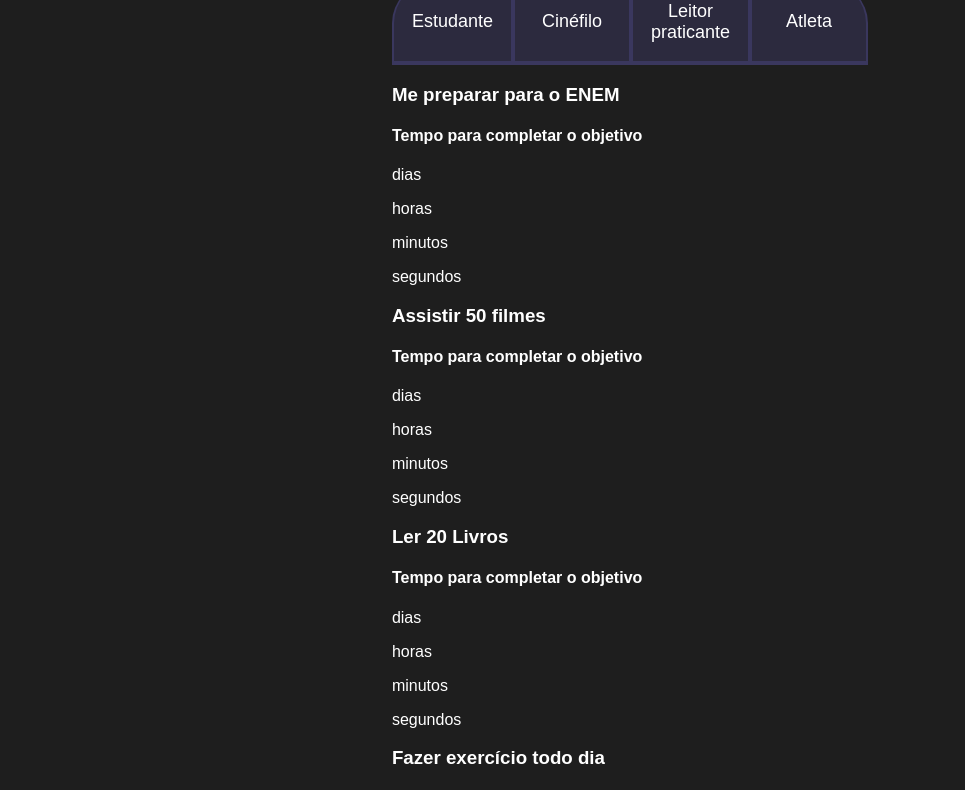
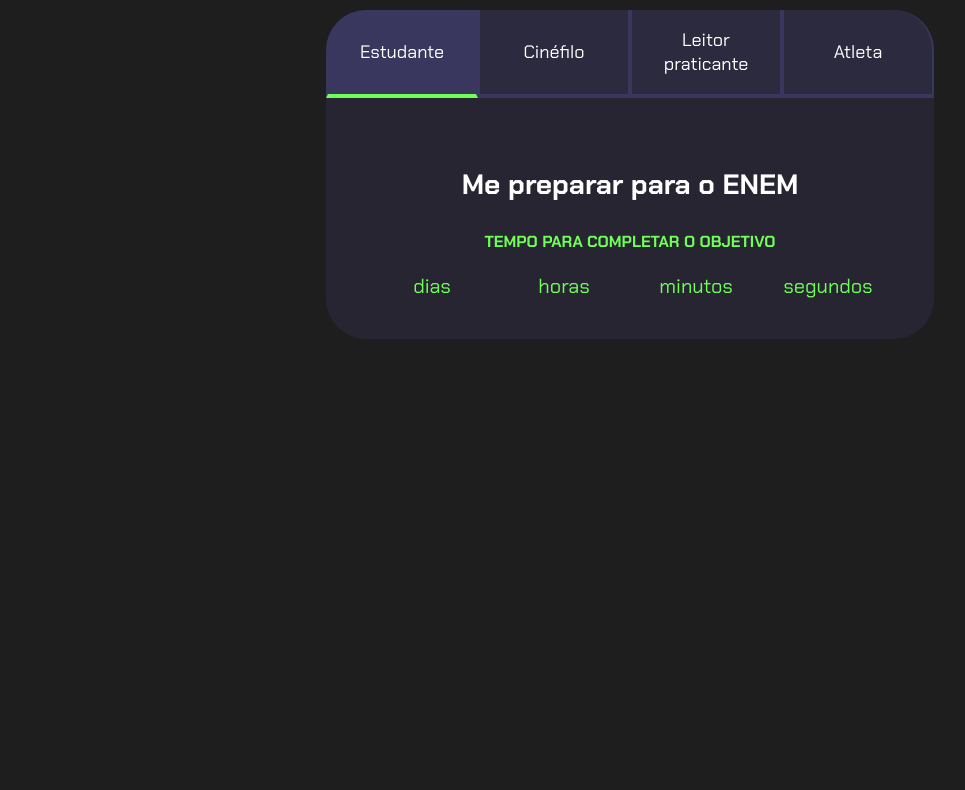
Before and after one commit to LucasandrePetry/trabalho-de-programa-o-2024, a plain HTML site: page index.html in a window 1280 px wide. Shown: the part 93-883 px from the top of the page, without its empty margins (10-975 px from the left). After the commit the page ends 800 px from the top, so only its background shows below. Drawn offline with Linux system fonts and the light colour scheme; a script that the page names is missing.

Commit message:
Update style.css

```diff
--- a/style.css
+++ b/style.css
@@ -1,43 +1,45 @@
 @import url('https://fonts.googleapis.com/css2?family=Chakra+Petch:wght@400;700&display=swap');
 
-:root{
+:root {
     --cor-de-fundo: #1E1E1E;
-    --verde: rgb(111, 255, 87);
-    --branco: rgb(255, 255, 255);
-    --botão-ativo: rgb(58, 55, 94);
-    --botão-inativo: rgba(58, 55, 94, 0.5);
+    --verde: #6FFF57;
+    --branco: #FFFFFF;
+    --botao-ativo: #3A375E;
+    --botao-inativo: rgba(58, 55, 94, 0.5);
     --texto-fundo: rgba(58, 55, 94, 0.3);
 }
 
-body{
+body {
     background-color: var(--cor-de-fundo);
     color: var(--branco);
-    font-family: " Chakra Petch ", sans-serif;
-
+    font-family: 'Chakra Petch', sans-serif;
 }
 
-.conteudo-principal{
+
+.conteudo-principal {
     display: flex;
     flex-direction: column;
     justify-content: center;
     align-items: center;
-    max-width: 100%;
+    max-width: 1200px;
+    width: 100%;
     margin: 0 auto;
 }
 
-.título-principal{
+.titulo-principal {
     text-align: left;
     width: 100%;
     font-size: 32px;
 }
 
-.título-principal span{
+.titulo-principal span {
     color: var(--verde);
 }
 
-.botao{
-    font-family: "Crakra petch", sans-serif;
-    background-color: var(--botão-inativo);
+
+.botao {
+    font-family: 'Chakra Petch', sans-serif;
+    background-color: var(--botao-inativo);
     color: var(--branco);
     display: flex;
     justify-content: center;
@@ -45,28 +47,76 @@ body{
     font-size: 18px;
     align-items: center;
     width: 100%;
-    border-bottom: 4px solid var(--botão-ativo);
-    border-right: 2px solid var(--botão-ativo);
-    border-left: 2px solid var(--botão-ativo);
+    border-bottom: 4px solid var(--botao-ativo);
+    border-left: 2px solid var(--botao-ativo);
+    border-right: 2px solid var(--botao-ativo);
     border-top: none;
 }
 
-.botao:first-child{
+.botao:first-child {
     border-radius: 40px 40px 0 0;
 }
 
-.botoes{
+.botoes {
     display: block;
 }
 
+.botao.ativo{
+    background-color: var(--botao-ativo);
+    border-bottom: 4px solid var(--verde);
+}
+
+.abas-textos{
+    background-color: var(--texto-fundo);
+    padding: 40px;
+    border-radius: 0 0 40px 40px;
+}
+.aba-conteudo.ativo{
+    display:block;
+}
+
+.aba-conteudo{
+    display: none;
+}
+
+.aba-conteudo-titulo-principal{
+    font-size: 28px;
+    text-align: center;
+}
+.aba-conteudo-titulo-secundario{
+    text-align: center;
+    color: var(--verde);
+    text-transform: uppercase;
+}
+.contador{
+   display: flex;
+   justify-content: center;
+   flex-wrap: wrap;
+}
+.contador-digito{
+    padding: 0 16px;
+    text-align: center;
+    min-width: 100px;
+}
+.contador-digito-numero{
+    font-size: 80px;
+    margin: 0;
+}
+.contador-digito-texto{
+    color: var(--verde);
+    font-size: 20px;
+    margin: 0;
+}
 @media screen and (min-width: 768px) {
-    .botoes{
+    .botoes {
         display: flex;
     }
-    .botao:first-child{
+
+    .botao:first-child {
         border-radius: 40px 0 0 0;
     }
-    .botao:last-child{
-        border-radius: 0 40px 0 0 ;
+
+    .botao:last-child {
+        border-radius: 0 40px 0 0;
     }
 }
```
